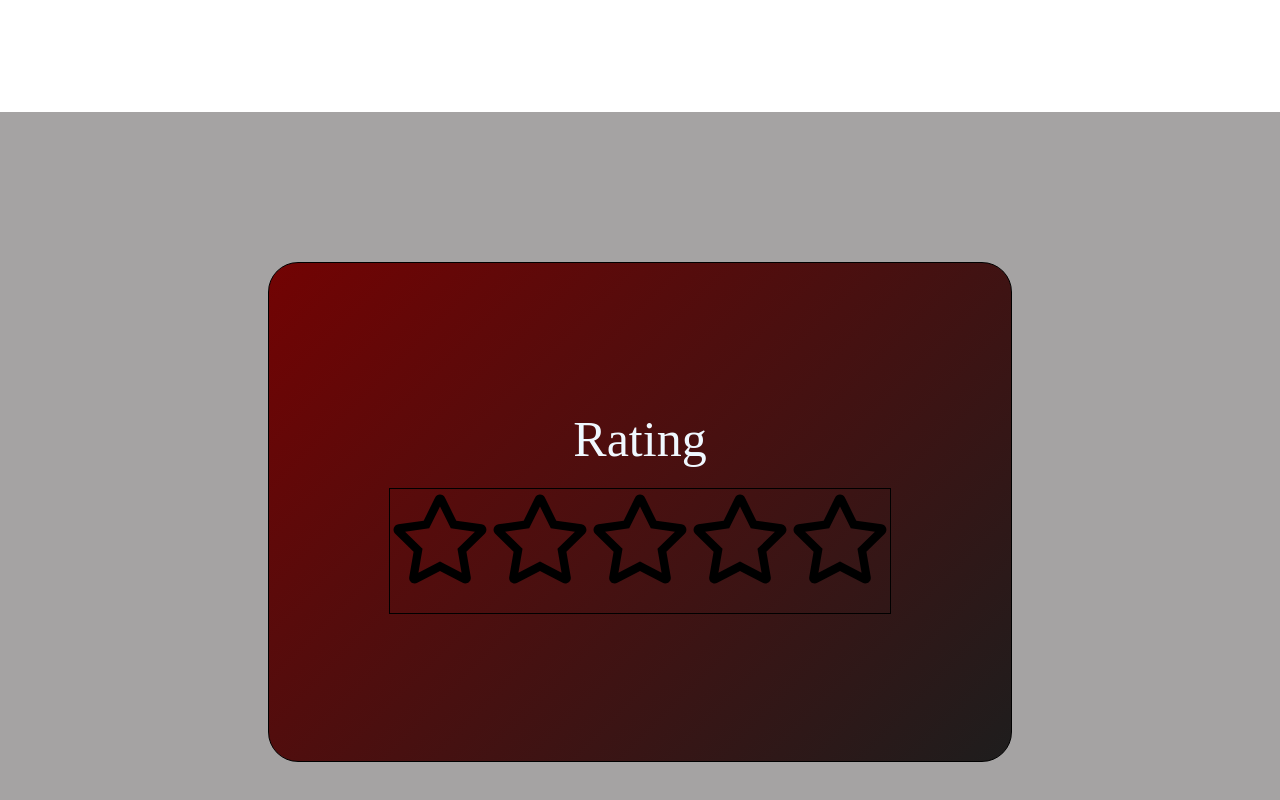
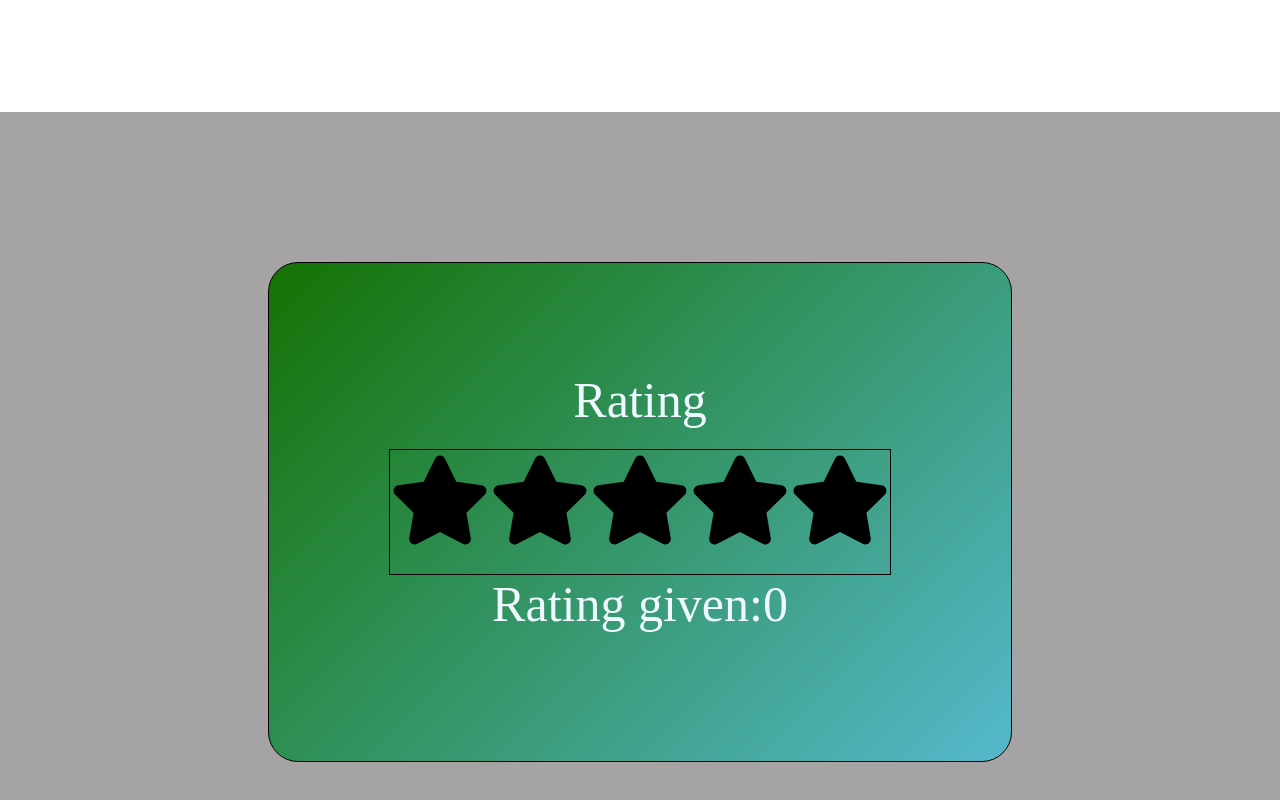
Before and after one commit to VemuAbhinav/React_Files, a React (Vite) app in the folder my-react-app/: page / in a window 1280 px wide. Shown: the part 2412-3212 px from the top of the page. Built offline with nearby package versions, Linux system fonts and the light colour scheme.

Commit message:
updated css

```diff
--- a/my-react-app/src/Components/Display2/Display2.css
+++ b/my-react-app/src/Components/Display2/Display2.css
@@ -11,7 +11,7 @@
 
 .rateCard{
     display: flex;
-    background: linear-gradient(135deg,rgb(114, 3, 3),rgb(30, 29, 29));
+    background: linear-gradient(135deg,rgb(20, 114, 3),rgb(85, 185, 205));
     justify-content: center;
     flex-direction: column;
     align-items: center;
--- a/my-react-app/src/Components/Display2/Display2.jsx
+++ b/my-react-app/src/Components/Display2/Display2.jsx
@@ -4,20 +4,38 @@ import { FaRegStar, FaStar } from 'react-icons/fa';
 
 const Display2 = () => {
   const [ratecount,setRatecount]=useState(0);
+  const [hovercount, sethovercount] = useState(0);
 
   return (
     <div className='display2'>
       <div className="rateCard">
         <p>Rating</p>
         <div className="stars">
-          {}
-          {ratecount===1?<FaStar className='custom-full-icon'/>:<FaRegStar className='custom-icon' onClick={()=>{setRatecount(1)}}/>}
+
+          {/* {[...Array(5)].map((_,index)=>{
+            return (
+              <FaStar className={`${index<ratecount?'custom-full-icon':'custom-icon'} ${index<hovercount?'custom-full-icon':'custom-icon'}`} onClick={()=>{setRatecount(index+1)}}
+              onMouseOver={()=>{sethovercount(index+1)}}
+              onMouseDown={()=>{sethovercount(0)}}/>
+            )
+          })} */}
+
+          {[...Array(5)].map((_,index)=>{
+            return (
+              <FaStar className={`${(index+1)%ratecount===0?'custom-full-icon':'custom-icon'} ${index<hovercount?'custom-full-icon':'custom-icon'}`} onClick={()=>{setRatecount(index+1)}}
+              />
+            )
+          })}
+
+
+          {/* {ratecount===1?<FaStar className='custom-full-icon'/>:<FaRegStar className='custom-icon' onClick={()=>{setRatecount(1)}}/>}
           {ratecount===2?<FaStar className='custom-full-icon'/>:<FaRegStar className='custom-icon' onClick={()=>{setRatecount(2)}}/>}
           {ratecount===3?<FaStar className='custom-full-icon'/>:<FaRegStar className='custom-icon' onClick={()=>{setRatecount(3)}}/>}
           {ratecount===4?<FaStar className='custom-full-icon'/>:<FaRegStar className='custom-icon' onClick={()=>{setRatecount(4)}}/>}
-          {ratecount===5?<FaStar className='custom-full-icon'/>:<FaRegStar className='custom-icon' onClick={()=>{setRatecount(5)}}/>}
+          {ratecount===5?<FaStar className='custom-full-icon'/>:<FaRegStar className='custom-icon' onClick={()=>{setRatecount(5)}}/>} */}
 
         </div>
+        <p>Rating given:{ratecount}</p>
       </div>
     </div>
   )
```
